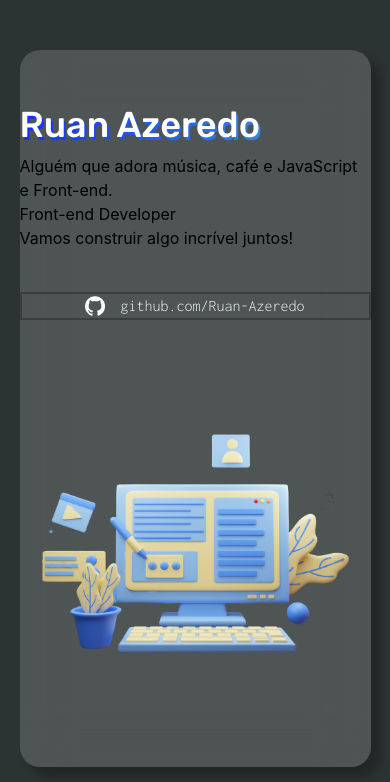
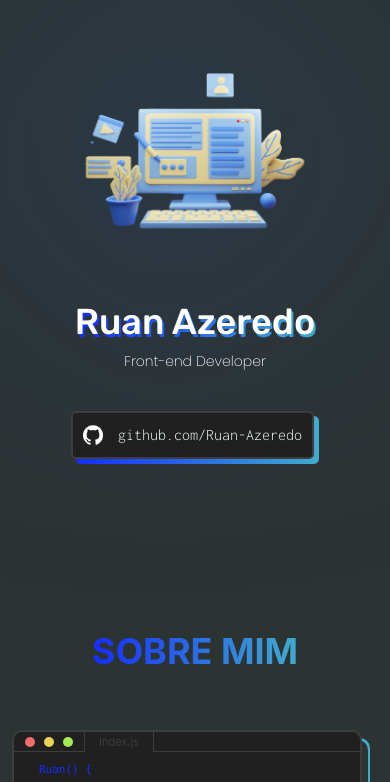
Before and after one commit to Ruan-Azeredo/portifolio, a React (Create React App) app: page / in a window 390 px wide. Shown: the top 782 px of the page. Built offline with nearby package versions, Linux system fonts and the light colour scheme; a web font is replaced by a local one.

Commit message:
:lipstick: feat: adiciona gradient background

```diff
--- a/src/style/App.css
+++ b/src/style/App.css
@@ -1,8 +1,11 @@
 :root{
-  --background: #2C3333;
+  --black: #161818;
+  --background: #161818;
   --white: #E7F6F2;
   --azulescuro: #152DFF;
   --azulclaro: #41ABCC;
+  --azulescurograd: rgb(21, 45, 255, 0.5);
+  --azulclarograd: rgb(65, 171, 204, 0.4);
   --scrollbar: #464646;
 }
 
@@ -41,22 +44,94 @@ a:visited, a:link{
   margin: 0;
 }
 
+.gradient {
+  position: absolute;
+  z-index: -20;
+
+  /* --size: 250px;
+  --speed: 50s;
+  --easing: cubic-bezier(0.8, 0.2, 0.2, 0.8); */
+
+
+  filter: blur(calc(700px / 5));
+  background-image: linear-gradient(var(--azulclarograd), var(--azulescurograd));
+  /* animation: rotate var(--speed) var(--easing) alternate infinite; */
+  border-radius: 30% 70% 70% 30% / 30% 30% 70% 70%;
+}
+
+.grad-1{
+  top: 50px;
+  right: 100px;
+
+  width: 450px;
+  height: 450px;
+}
+
+.grad-2{
+  top: 1100px;
+  left: 150px;
+
+  width: 350px;
+  height: 350px;
+}
+
+.grad-3{
+  top: 2500px;
+  right: 100px;
+
+  width: 300px;
+  height: 300px;
+}
+
+.grad-4{
+  top: 3200px;
+  left: 150px;
+
+  width: 200px;
+  height: 200px;
+}
+
+.grad-5{
+  top: 3800px;
+  right: 150px;
+
+  width: 300px;
+  height: 300px;
+}
+
+/* .main-card-section{
+  background: linear-gradient(180deg, #666666 0%, var(--background) 100%);
+} */
+
+.rectangle{
+  width: 650px;
+  height: 650px;
+  background: var(--background);
+  border-radius: 50px;
+  transform: rotate(9.5deg);
+  position: absolute;
+  top: -20px;
+  left: -70px;
+  display: none;
+}
+
 .glass{
-  background: rgba(217, 217, 217, 0.2);
+  /* background: rgba(217, 217, 217, 0.2);
   box-shadow: 10px 10px 10px rgba(0, 0, 0, 0.25);
-  backdrop-filter: blur(25px);
+  backdrop-filter: blur(25px); */
+  background: transparent;
 }
 
 .ruan-card{
-  height: 85vh;
-  margin: 50px auto 0 auto;
+  height: 75vh;
+  margin: 20px auto 0 auto;
   width: 90%;
   border-radius: 20px;
   display: flex;
   flex-direction: row;
 }
 
-.myself-container{
+/* .myself-container{
   align-content: center;
   justify-content: center;
   width: 50%;
@@ -93,12 +168,18 @@ a:visited, a:link{
 
 .rightside-container{
   width: 50%;
+} */
+
+.navbar{
+  padding: 30px 100px;
+  display: flex;
+  justify-content: space-between;
 }
 
-.navbar{
-  padding: 50px 50px 0 50px;
+.navbar div{
   display: flex;
   justify-content: space-between;
+  width: 50%;
 }
 
 .navbar-item{
@@ -108,17 +189,127 @@ a:visited, a:link{
   font-weight: 400;
   font-size: 15px;
   color: var(--white);
+  display: flex;
+  flex-direction: column;
 }
 
-.navbar-item:hover{
+.navbar-item::after{
+  content: '';
+  width: 0px;
+  height: 3px;
+  position: relative;
+  left: 50%;
+  transform: translateX(-50%);
+  background: linear-gradient(to right, var(--azulescuro), var(--azulclaro));
+  transition: width 0.3s;
+}
+
+.navbar-item:hover::after{
+  width: 50px;
+}
+
+.r-infos{
+  display: flex;
+  flex-direction: column;
+  padding: 8% 50px;
+  width: 60%;
+}
+
+/* .name{
+  font-family: 'Rubik';
+  font-style: normal;
+  font-weight: 500;
+  font-size: 64px;
+} */
+
+/* .n-white{
+  color: white;
+  z-index: 10;
+  position: relative;
+  top: 92px;
+}
+
+.n-gradient{
+  background: linear-gradient(to right, var(--azulescuro), var(--azulclaro));
+  -webkit-background-clip: text;
+  -webkit-text-fill-color: transparent;
+
+  position: relative;
+  left: 3px;
+  z-index: -10;
+} */
+
+.name-subtitle{
+  font-family: 'Poppins';
+  font-style: normal;
+  font-weight: 200;
+  font-size: 20px;
+  line-height: 20px;
+
+  color: white;
+  margin-top: 10px;
+  width: fit-content;
+}
+
+.name-subtitle span{
+  font-weight: 600;
+}
+
+.name-subtitle.mobi-sub{
+  display: none;
+}
+
+.name-subtitle.desk-sub{
+  display: block;
+}
+
+.btn-github{
+  background: linear-gradient(to right, var(--azulescuro), var(--azulclaro));
+  width: fit-content;
+  border-radius: 5px;
+  margin: 45px 0 0 5px;
+}
+
+.btn-github a{
+  background: var(--black);
+  padding: 10px;
+  border-radius: 5px;
+  position: relative;
+  left: -5px;
+  top: -5px;
+}
+
+.btn-github a:hover{
+  left: -2px;
+  top: -2px;
+  transition: 0.1s ease-in-out;
+}
+
+.l-photo{
+  display: flex;
+}
+
+.l-photo img{
+  width: 600px;
+  margin: auto 0;
+  -webkit-tap-highlight-color: rgba(0, 0, 0, 0);
+  position: relative;
+  top: -40px;
+  filter: hue-rotate(deg);
+  filter: grayyscale(60%);
+  height: 90%;
+  object-fit: cover;
+}
+
+/* .navbar-item:hover{
   background: linear-gradient(to right, var(--azulescuro), var(--azulclaro));
   -webkit-background-clip: text;
   -webkit-text-fill-color: transparent;
   font-weight: 400;
   cursor: pointer;
-}
+} */
 
-.front-dev-container{
+/* .front-dev-container{
   display: grid;
   align-content: center;
   justify-content: center;
@@ -146,13 +337,13 @@ a:visited, a:link{
   color: rgb(82, 82, 87);
 
   margin-left: 50px;
-}
+} */
 
 .github-container{
   display: flex;
   justify-content: center;
-  margin-top: 20px;
   text-decoration: none;
+  height: fit-content;
 }
 
 .github-icon{
@@ -171,16 +362,71 @@ a:visited, a:link{
 }
 
 @media (max-width: 550px){
+  .main-card-section{
+    padding-top: 20px;
+  }
+
   .ruan-card{
     flex-direction: column;
     justify-content: space-evenly;
+    flex-direction:column-reverse;
+    margin: 0 auto 140px auto;
+    height: 55vh;
   }
 
   .navbar{
     display: none;
   }
 
-  .minhaft{
+  .rectangle{
+    display: none;
+  }
+
+  .l-photo img{
+    width: 250px;
+    margin: auto;
+    top: 0;
+  }
+
+  .r-infos{
+    width: 100%;
+    padding: 14px;
+    display: flex;
+    flex-direction: column;
+    align-items: center;
+  }
+
+  /* .name{
+    font-size: 48px;
+  }
+
+  .n-white{
+    top: 0;
+  }
+
+  .n-gradient{
+    top: -68px;
+  } */
+
+  .name-subtitle{
+    font-size: 14px;
+    line-height: 20px;
+    margin-top: 0;
+  }
+
+  .name-subtitle.desk-sub{
+    display: none;
+  }
+
+  .name-subtitle.mobi-sub{
+    display: block;
+  }
+
+  .github-container p{
+    font-size: 16px;
+  }
+
+  /* .minhaft{
     width: 200px;
     height: 200px;
     border-radius: 40px;
@@ -225,14 +471,54 @@ a:visited, a:link{
 
   .github-link{
     font-size: 16px;
-  }
+  } */
 
   .github-icon{
     width: 20px;
     height: 20px;
   }
 
-  .github-container{
-    margin-top: 5vh;
+  /* .github-container{
+    margin-top: 0;
+  } */
+
+  .grad-1{
+    top: 50px;
+    right: 100px;
+
+    width: 220px;
+    height: 220px;
+  }
+
+  .grad-2{
+    top: 1100px;
+    left: 150px;
+
+    width: 180px;
+    height: 180px;
+  }
+
+  .grad-3{
+    top: 2500px;
+    right: 100px;
+
+    width: 150px;
+    height: 150px;
+  }
+
+  .grad-4{
+    top: 3200px;
+    left: 150px;
+
+    width: 100px;
+    height: 100px;
+  }
+
+  .grad-5{
+    top: 3800px;
+    right: 150px;
+
+    width: 150px;
+    height: 150px;
   }
 }
```
